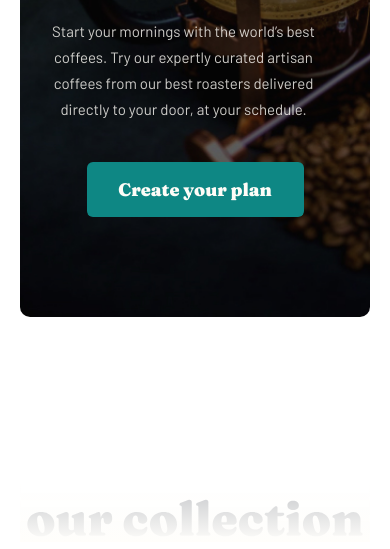
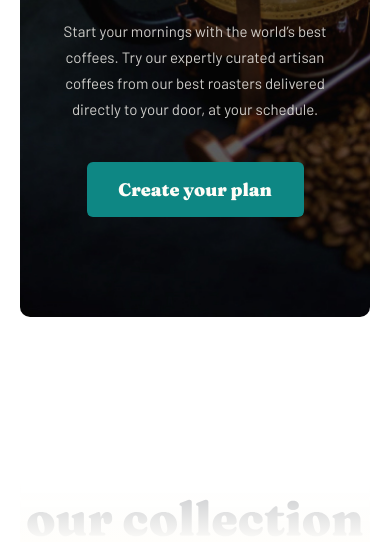
Before and after one commit to husanovjamshid/coffeeroasters, a plain HTML site: page index.html in a window 390 px wide. Shown: the part 295-844 px from the top of the page. Drawn offline with Linux system fonts and the light colour scheme.

Commit message:
change scss style

```diff
--- a/sass/main.scss
+++ b/sass/main.scss
@@ -266,6 +266,11 @@ img {
         background-image: url('../images/header-bg-mobile.jpg');
     }
 
+    .hero__content {
+        max-width: 279px;
+        margin: 0 auto;
+    }
+
     .logo__img {
         max-width: 163px;
         height: 18px;
```
Also changed, not shown: css/main.css, 1 other file.
